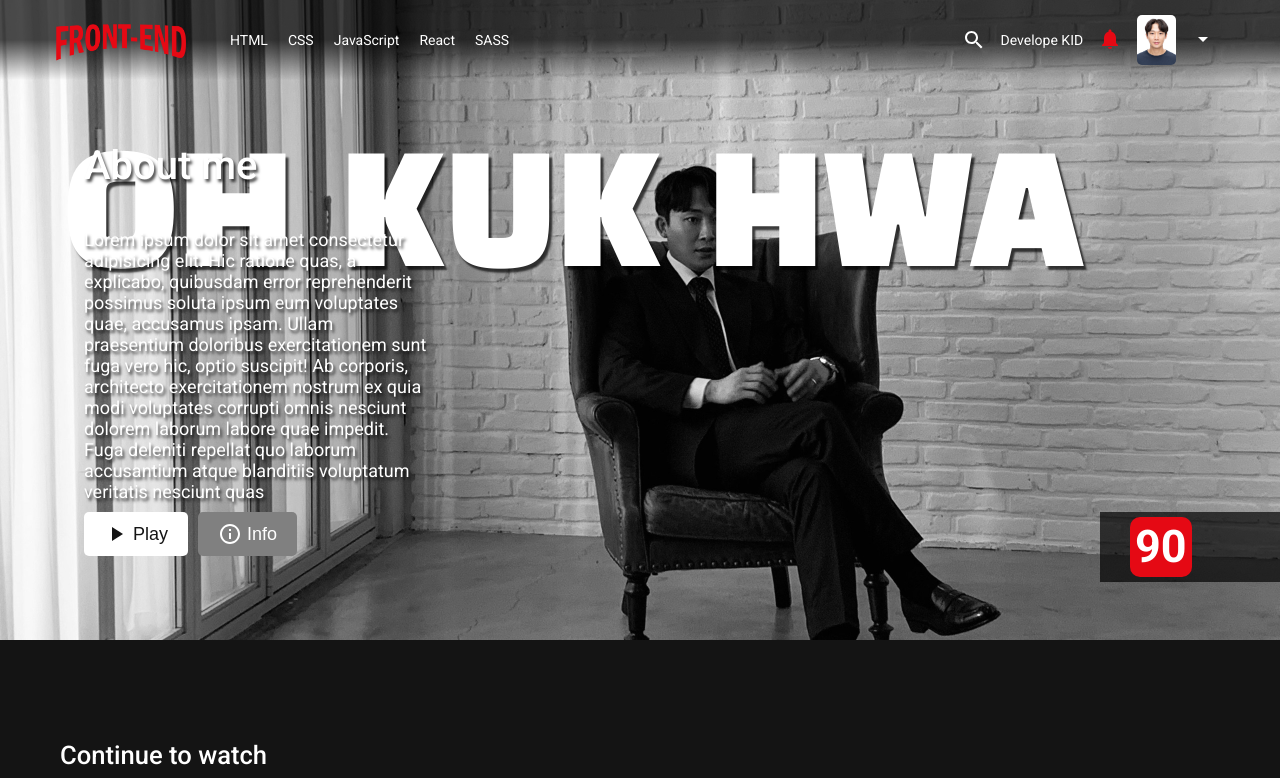
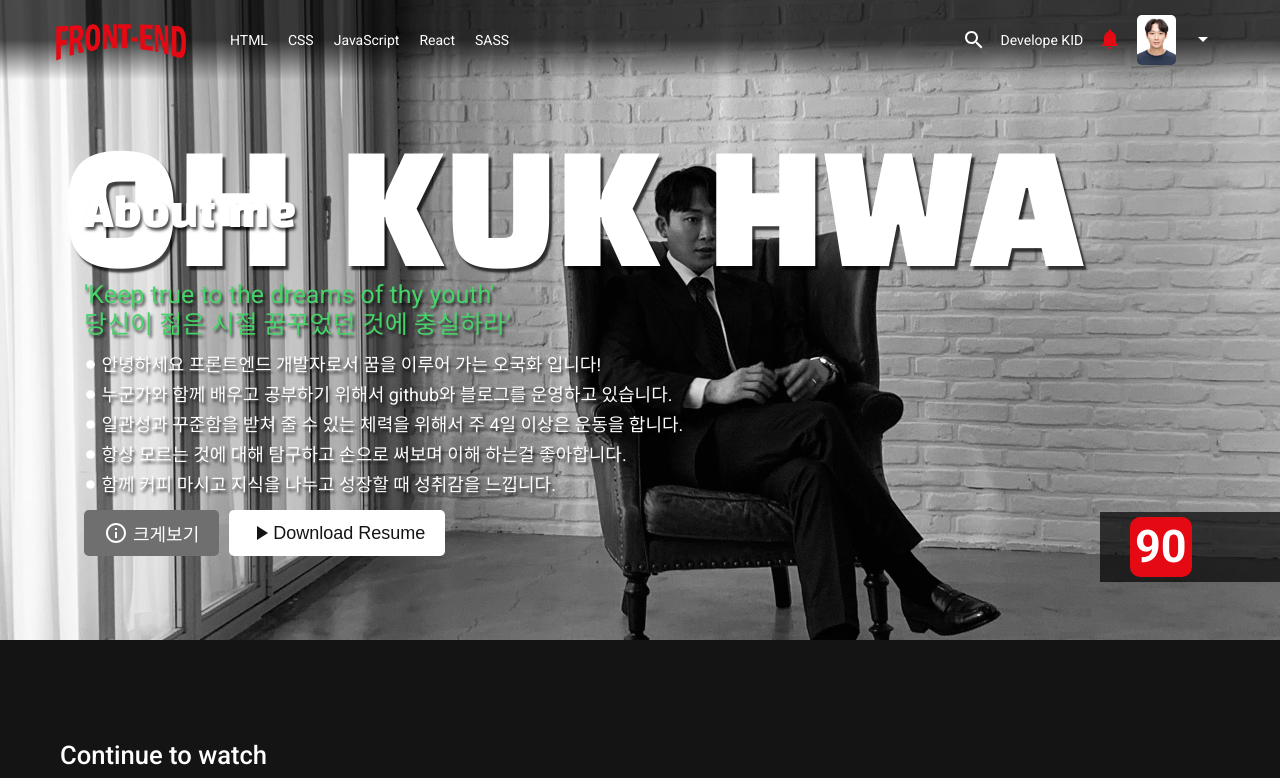
Before and after one commit to chry8822/Resume_flix, a React (Create React App) app: page / in a window 1280 px wide. Shown: the top 778 px of the page. Built offline with nearby package versions, Linux system fonts and the light colour scheme; the HTML template or start-up script is replaced by a standard one.

Commit message:
edit featured component

```diff
--- a/src/app.scss
+++ b/src/app.scss
@@ -1,8 +1,17 @@
 :root {
   --main-color: #141414;
   --main-red: 	#E50914;
+  --main-green: #46d369;
 }
 
+@keyframes shine {
+  from {
+    background-color: gray;
+  }
+  to {
+    background-color: #141414;
+  }
+}
 
 .App {
   font-family: 'Roboto', sans-serif;
--- a/src/component/featured/Featured.js
+++ b/src/component/featured/Featured.js
@@ -1,36 +1,60 @@
 import { Profiler, useState } from "react"
 import "./featured.scss"
 import { PlayArrow, InfoOutlined } from "@material-ui/icons";
-
+import FiberManualRecordIcon from '@material-ui/icons/FiberManualRecord';
 
 export default function Featured() {
 
-  const [isClicked, setIsClicked] = useState(false);
+  const [isActive, setisActive] = useState(false);
 
   function aboutToggle() {
-    if (isClicked === true) {
-      setIsClicked(false)
+    if (isActive === true) {
+      setisActive(false)
     } else {
-      setIsClicked(true)
+      setisActive(true)
     }
   }
 
+  function yearActive() {
+    if(isActive === true) {
+      return "1990"
+    } else {
+      return "90"
+    }
+  }
+
+  function donwConfirm (e) {
+    function prevent (e) {
+      console.log("11123")
+      e.preventDefault();
+    }
+    if(window.confirm("PDF 이력서를 다운 받으시겠습니까?")) {
+      prevent(e);
+      console.log("dfa")
+      window.location.href = "../.././public/resume.pdf";
+    }
+    return false
+  }
+
   const changeInfoStyle = {
-    width: "30%",
+    // width: "30%",
     // height: "50%",
+    padding: "20px 30px 20px 30px",
     bottom: "5%",
-    backgroundColor: "rgba(0,0,0,0.5)"
+    backgroundColor: "rgba(0,0,0,0.5)",
 
   }
 
   const changeButtonStyle = {
-    marginTop: "60px"
+    marginTop: "40px"
   }
 
   const changeDescStyle = {
     fontSize: "23px",
+    lineHeight : "40px"
+  }
 
-  }
+
 
 
   return (
@@ -38,38 +62,48 @@ export default function Featured() {
       <img src={process.env.PUBLIC_URL + "/대문사진.jpg"} alt="" />
       <div className="myName">OH KUK HWA</div>
       <div className="yearWrap">
-        <div className="year">90</div>
+        <div className="year"
+          onClick={()=>{isActive(true)}}
+        >{yearActive()}</div>
       </div>
 
 
       <div className="infoWrap"
-        onMouseLeave={() => setIsClicked(false)}
+        onMouseLeave={() => setisActive(false)}
       >
         <div className="info"
-          style={isClicked === true ? changeInfoStyle : {}}
+          style={isActive === true ? changeInfoStyle : {}}
         >
           <div className="title"
-            style={{ fontSize: isClicked === true ? "60px" : "" }}
+            style={{ fontSize: isActive === true ? "60px" : "" }}
           >About me</div>
           <span className="desc"
-            style={isClicked === true ? changeDescStyle : {}}
+            style={isActive === true ? changeDescStyle : {}}
           >
-            Lorem ipsum dolor sit amet consectetur adipisicing elit. Hic ratione quas, a explicabo, quibusdam error reprehenderit possimus soluta ipsum eum voluptates quae, accusamus ipsam. Ullam praesentium doloribus exercitationem sunt fuga vero hic, optio suscipit! Ab corporis, architecto exercitationem nostrum ex quia modi voluptates corrupti omnis nesciunt dolorem laborum labore quae impedit. Fuga deleniti repellat quo laborum accusantium atque blanditiis voluptatum veritatis nesciunt quas
-          </span>
+
+            <div>
+              'Keep true to the dreams of thy youth' <br/>
+               당신이 젊은 시절 꿈꾸었던 것에 충실하라’
+            </div>
+            <FiberManualRecordIcon className="dot"/> 안녕하세요 프론트엔드 개발자로서 꿈을 이루어 가는 오국화 입니다!  <br/>
+            <FiberManualRecordIcon className="dot"/> 누군가와 함께 배우고 공부하기 위해서 github와 블로그를 운영하고 있습니다.  <br/>
+            <FiberManualRecordIcon className="dot"/> 일관성과 꾸준함을 받쳐 줄 수 있는 체력을 위해서 주 4일 이상은 운동을 합니다.  <br/>
+            <FiberManualRecordIcon className="dot"/> 항상 모르는 것에 대해 탐구하고 손으로 써보며 이해 하는걸 좋아합니다.  <br/>
+            <FiberManualRecordIcon className="dot"/> 함께 커피 마시고 지식을 나누고 성장할 때 성취감을 느낍니다.
+
+            </span>
           <div className="buttons"
-            style={isClicked === true ? changeButtonStyle : {}}
+            style={isActive === true ? changeButtonStyle : {}}
           >
+            <button className="more"
+              onClick={() => aboutToggle()}
+            >
+              <InfoOutlined />
+              <span>크게보기</span>
+            </button>
             <button className="play">
               <PlayArrow />
-              <span>Play</span>
-            </button>
-            <button className="more"
-
-              onClick={() => aboutToggle()}
-
-            >
-              <InfoOutlined />
-              <span>Info</span>
+              <a href="javascript:void(0);" target="_new" onClick={()=>donwConfirm()}>Download Resume</a>
             </button>
           </div>
         </div>
--- a/src/component/featured/featured.scss
+++ b/src/component/featured/featured.scss
@@ -23,7 +23,6 @@
     padding-top: 5px;
     box-sizing: border-box;
     background-color: rgba(0, 0, 0, 0.681);
-
 
     .year {
       box-sizing: border-box;
@@ -56,9 +55,12 @@
   .infoWrap {
     position: relative;
     display: contents;
+    transition: all 0.3s;
+
+
 
     .info {
-      width: 30%;
+      // width: 30%;
       position: absolute;
       padding: 20px;
       border-radius: 10px;
@@ -71,17 +73,28 @@
       box-sizing: border-box;
 
 
-
       .title {
         font-size: 40px;
         font-weight: 500;
         margin-bottom: 10px;
+        font-family: 'Black Han Sans', sans-serif;
       }
 
       .desc {
         margin-top: 30px;
         font-size: 18px;
+        line-height: 30px;
+        div {
+          color: var(--main-green);
+          font-size: 25px;
+          margin-bottom: 10px;
+        }
+
+        .dot {
+          font-size: small;
+        }
       }
+
       .buttons {
         display: flex;
 
@@ -103,6 +116,11 @@
           &.play {
             background-color: #fff;
             color: var(--main-color);
+            a{
+              color: inherit;
+              text-decoration-line: none;
+            }
+
             &:hover {
               background-color: gray;
               color: #fff;
@@ -112,6 +130,7 @@
           &.more{
             background-color: gray;
             color: #fff;
+            animation: shine 1s linear infinite alternate;
             &:hover {
               background-color: rgba(0, 0, 0, 0.781);
               color: #fff;
```
Also changed, not shown: 1 other file (tests, documents, lock files or other folders).
